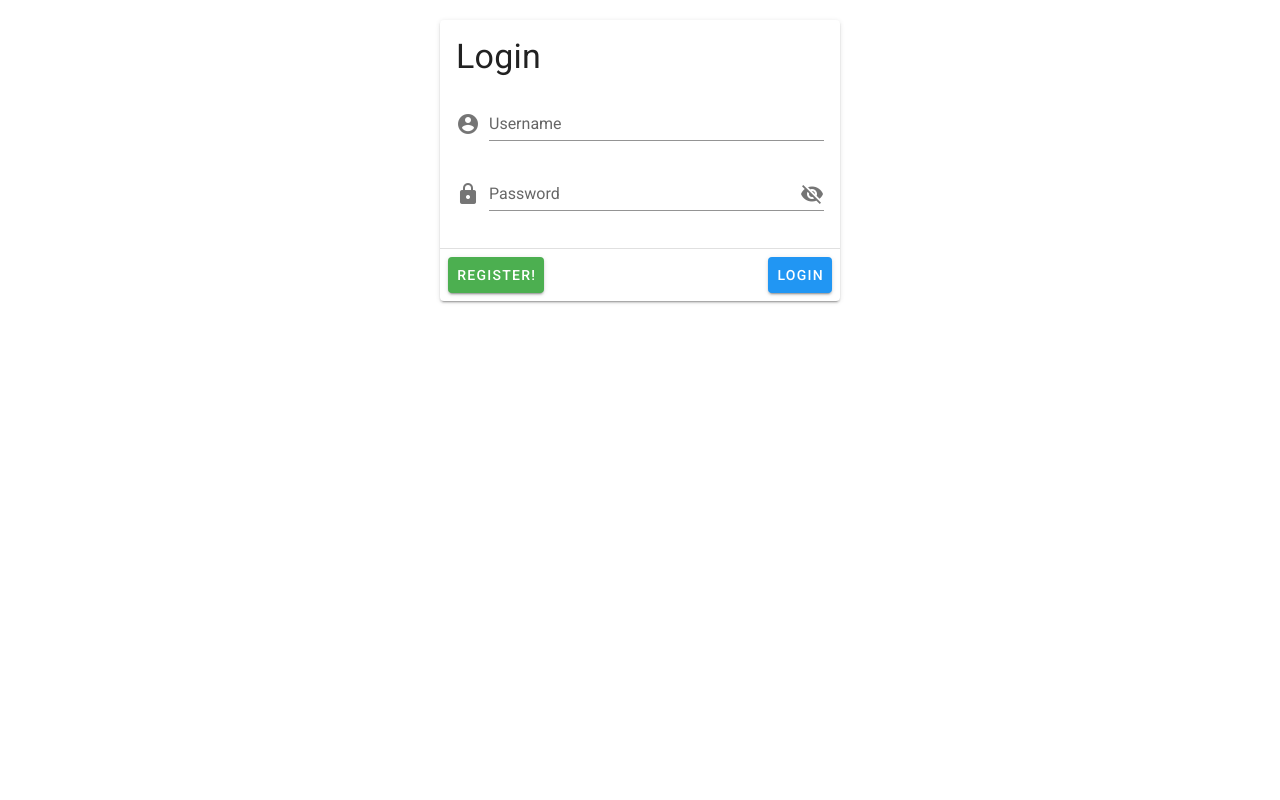
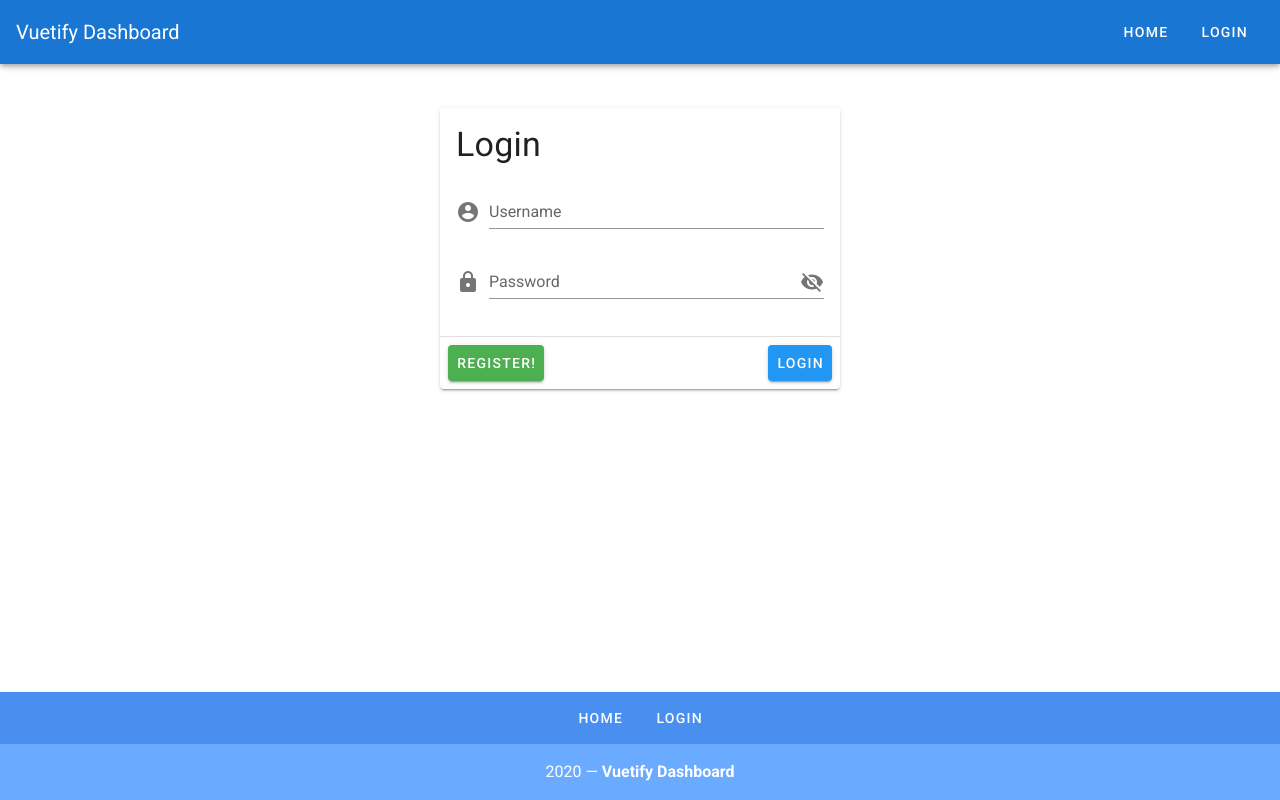
Before and after one commit to Sioomak/User-Interface-with-Vuetify, a Vue app: page / in a window 1280 px wide. Built offline with nearby package versions, Linux system fonts and the light colour scheme.

Commit message:
appbar and footer added

```diff
--- a/src/App.vue
+++ b/src/App.vue
@@ -1,6 +1,16 @@
 <template>
   <v-app>
-   <v-card width="400" class="mx-auto mt-5">
+    <v-app-bar app color="primary" dark>
+      <v-toolbar-title>Vuetify Dashboard</v-toolbar-title>
+      <v-spacer></v-spacer>
+      <v-btn text rounded>Home</v-btn>
+      <v-btn text rounded>Login</v-btn>
+    </v-app-bar>
+ text round
+<v-content>
+
+    <!--Login Module -->
+<v-card width="400" class="mx-auto mt-5">
      <v-card-title>
         <h1 class="display-1">Login</h1>
      </v-card-title>
@@ -23,8 +33,34 @@
        <v-spacer></v-spacer>
        <v-btn color="info">Login</v-btn>
      </v-card-actions>
-
-   </v-card>
+    </v-card>
+   </v-content>
+    <v-footer
+    color="primary lighten-1"
+    padless
+  >
+    <v-row
+      justify="center"
+      no-gutters
+    >
+      <v-btn
+        v-for="link in links"
+        :key="link"
+        color="white"
+        text
+        rounded
+        class="my-2"
+      >
+        {{ link }}
+      </v-btn>
+      <v-col
+        class="primary lighten-2 py-4 text-center white--text"
+        cols="12"
+      >
+        {{ new Date().getFullYear() }} — <strong>Vuetify Dashboard</strong>
+      </v-col>
+    </v-row>
+  </v-footer>
   </v-app>
 </template>
 
@@ -39,7 +75,8 @@
   // },
 
   data: () => ({
-    showPassword: false, //
+    showPassword: false,
+    links: ["Home", "Login"],
   }),
 };
 </script>
```
